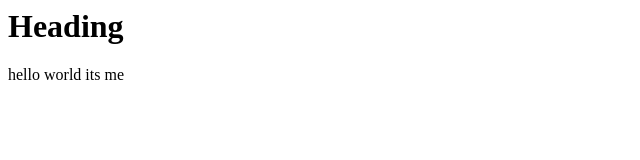
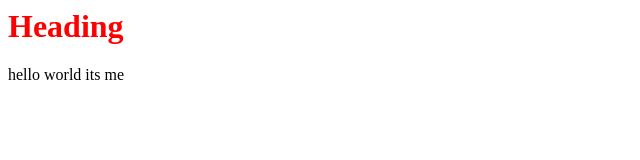
Before and after one commit to Misin-coder/github-page, a plain HTML site: page index.html in a window 1280 px wide. Shown: the whole page, without its empty margins (0-640 px from the left). Drawn offline with Linux system fonts and the light colour scheme.

Commit message:
modifying index.html file

```diff
--- a/index.html
+++ b/index.html
@@ -1,4 +1,5 @@
 <html>
+  <link rel="stylesheet" href="index.css" media="screen">
   <body>
   <h1> Heading </h1>
   <p> hello world its me </p>
```
